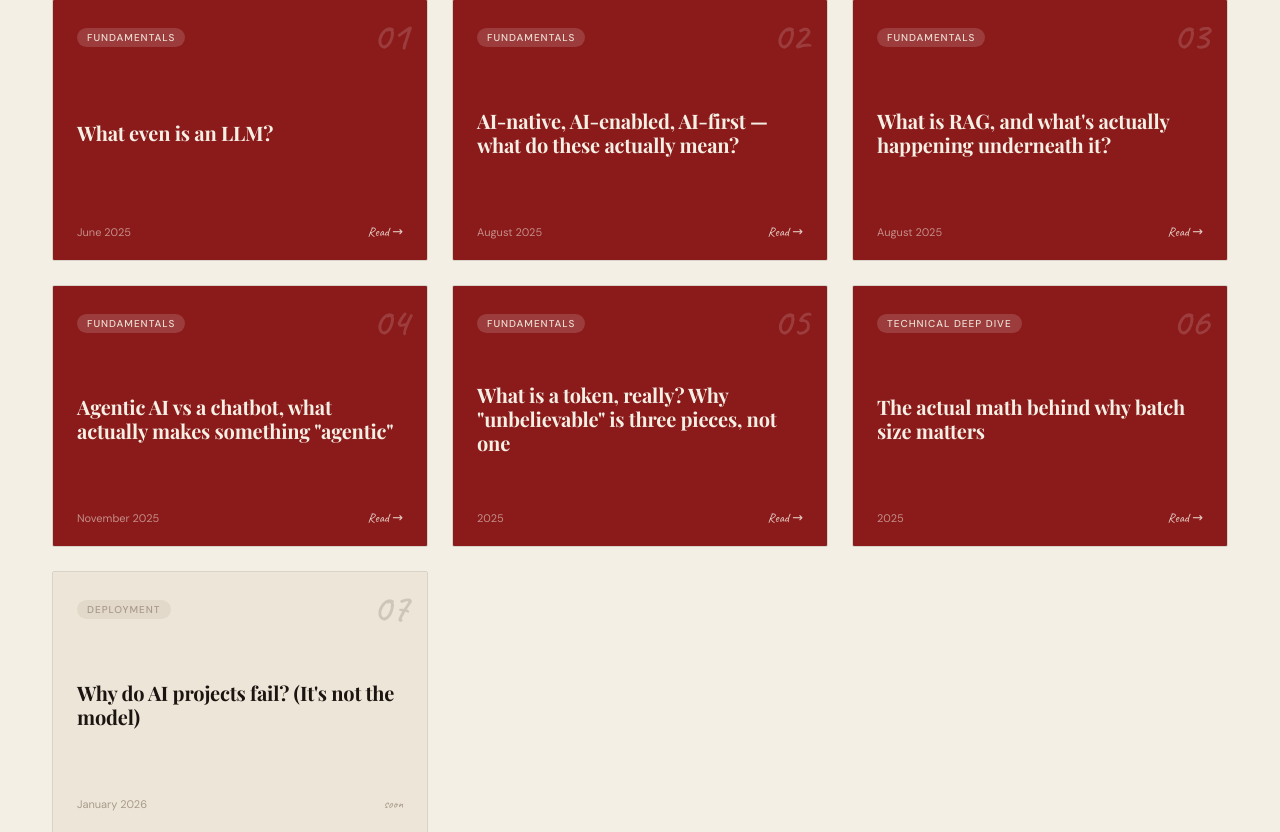
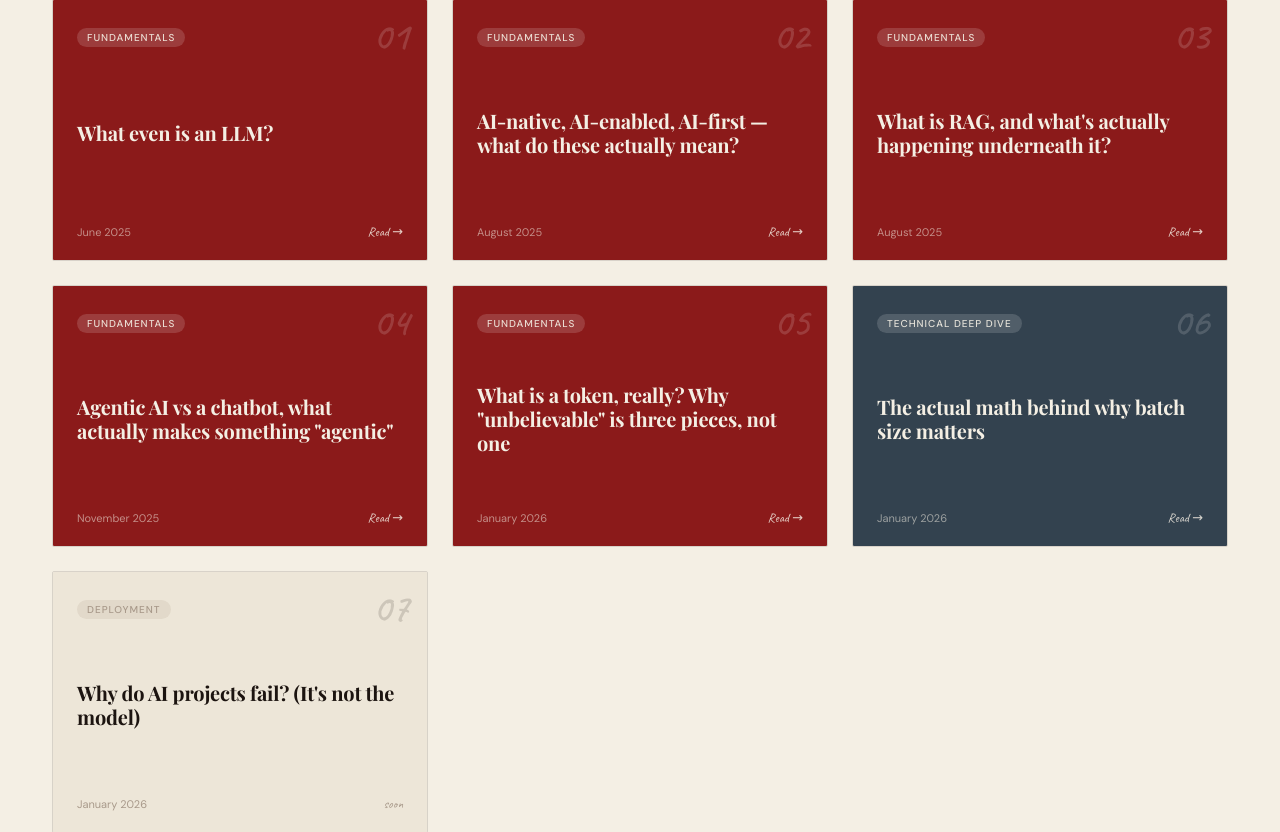
Before and after one commit to chaitalihm/chaitali-mandavia, a Flask app: page /blog in a window 1280 px wide. Shown: the part 362-1194 px from the top of the page. Run offline with Flask 3, Linux system fonts and the light colour scheme; some web fonts are replaced.

Commit message:
Update post 5/6 dates to January 2026, give Technical Deep Dive category a distinct slate color

```diff
--- a/templates/blog.html
+++ b/templates/blog.html
@@ -284,20 +284,20 @@
                 <span class="post-tag on-red">Fundamentals</span>
                 <div class="post-card-title-top light">What is a token, really? Why "unbelievable" is three pieces, not one</div>
                 <div style="display:flex;justify-content:space-between;align-items:center;margin-top:16px;">
-                    <span style="font-size:11px;color:rgba(244,239,228,0.55);">2025</span>
+                    <span style="font-size:11px;color:rgba(244,239,228,0.55);">January 2026</span>
                     <span style="font-size:13px;color:rgba(244,239,228,0.85);font-family:'Caveat',cursive;">Read →</span>
                 </div>
             </div>
         </a>
 
-        <!-- POST 6 — LIVE -->
+        <!-- POST 6 — LIVE, distinct color for Technical Deep Dive category -->
         <a href="/blog/why-batch-size-matters" class="post-card">
-            <div class="post-card-top" style="padding-bottom:20px;min-height:260px;display:flex;flex-direction:column;justify-content:space-between;">
+            <div class="post-card-top" style="padding-bottom:20px;min-height:260px;display:flex;flex-direction:column;justify-content:space-between;background:#33424f;">
                 <div class="post-num light">06</div>
-                <span class="post-tag on-red">Technical Deep Dive</span>
+                <span class="post-tag" style="background:rgba(255,255,255,0.15);color:rgba(244,239,228,0.9);">Technical Deep Dive</span>
                 <div class="post-card-title-top light">The actual math behind why batch size matters</div>
                 <div style="display:flex;justify-content:space-between;align-items:center;margin-top:16px;">
-                    <span style="font-size:11px;color:rgba(244,239,228,0.55);">2025</span>
+                    <span style="font-size:11px;color:rgba(244,239,228,0.55);">January 2026</span>
                     <span style="font-size:13px;color:rgba(244,239,228,0.85);font-family:'Caveat',cursive;">Read →</span>
                 </div>
             </div>
```
Also changed, not shown: templates/post6.html (+15 -15 lines).
